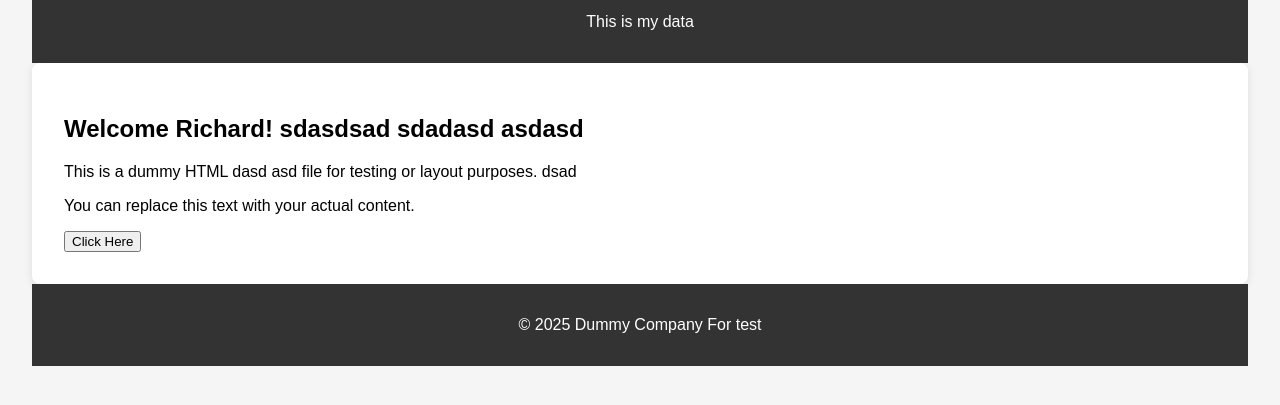
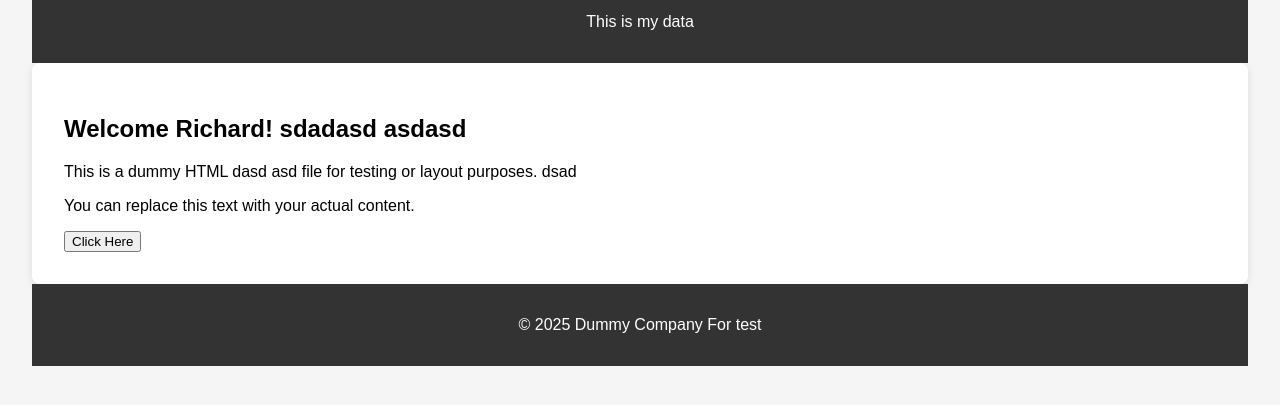
Before and after one commit to richard9004/important_git_commands_used_at_work, a plain HTML site: page index.html in a window 1280 px wide. Shown: the part 149-554 px from the top of the page. Drawn offline with Linux system fonts and the light colour scheme.

Commit message:
Revert "accedental changes to master"
tttt reverts commit 02b3b5635333780b2a01c9c9af5a2d2d38079b20.
reverted changes done to master

```diff
--- a/index.html
+++ b/index.html
@@ -32,7 +32,7 @@
   </header>
 
   <main>
-    <h2>Welcome Richard! sdasdsad sdadasd asdasd</h2>
+    <h2>Welcome Richard! sdadasd asdasd</h2>
     <p>This is a dummy HTML dasd asd file for testing or layout purposes. dsad</p>
     <p>You can replace this text with your actual content.</p>
     <button onclick="sayHello()">Click Here</button>
```
